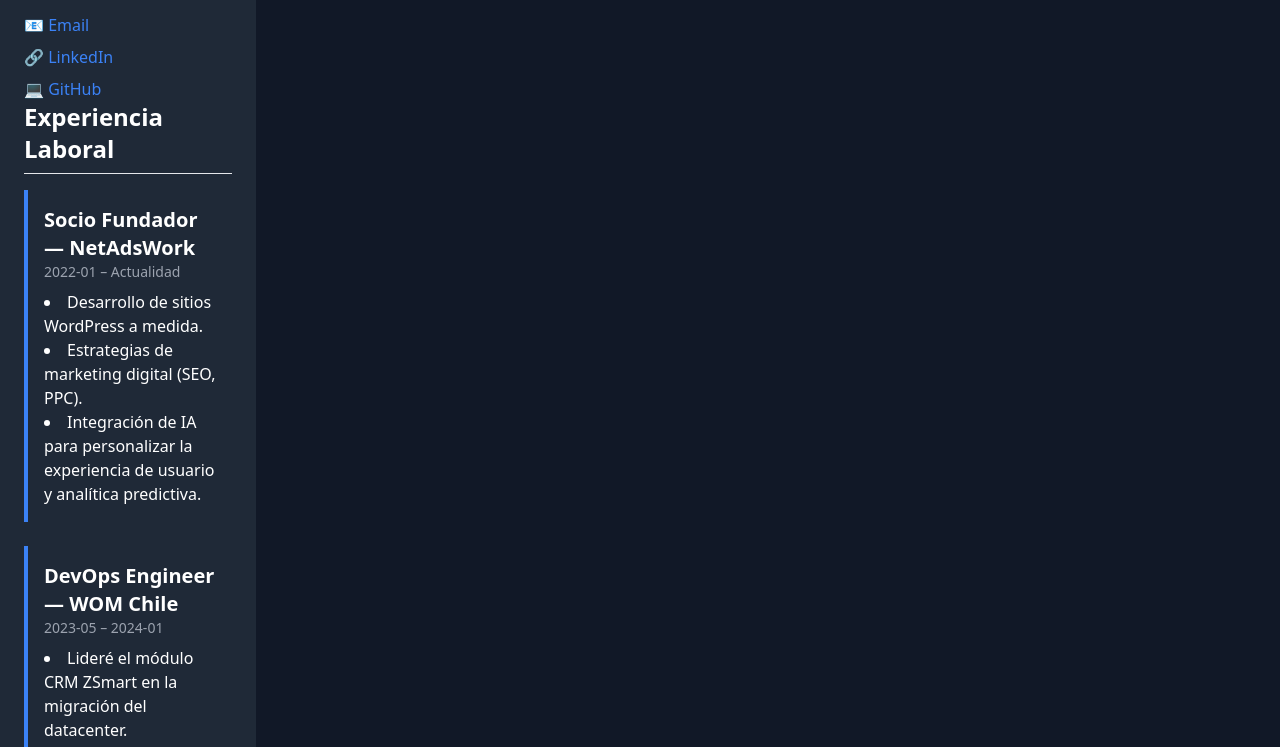
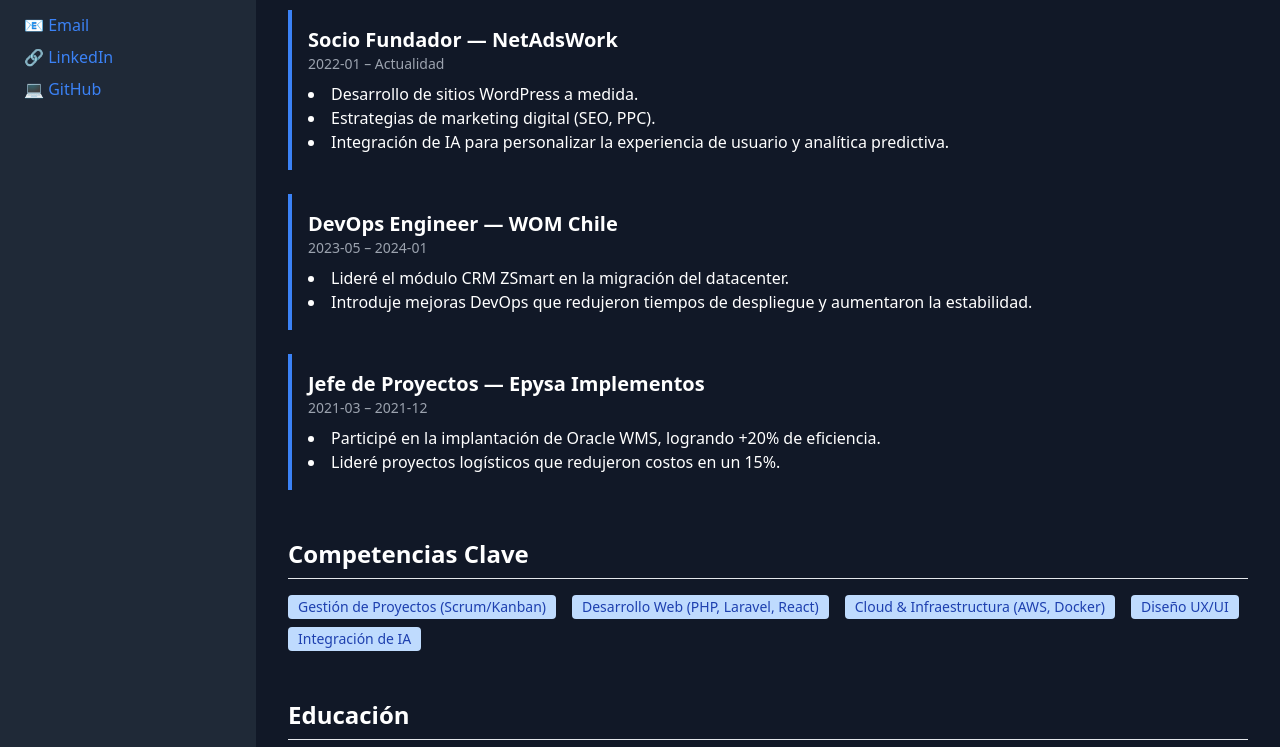
Before and after one commit to aiKristian/aikristian.github.io, a plain HTML site: page index.html in a window 1280 px wide. Shown: the part 79-826 px from the top of the page. Drawn offline with nearby package versions, Linux system fonts and the light colour scheme.

Commit message:
Update index.html

```diff
--- a/index.html
+++ b/index.html
@@ -24,7 +24,7 @@
     </style>
   </head>
   <body class="bg-white dark:bg-gray-900 text-gray-900 dark:text-white font-sans">
-    <div class="min-h-screen flex flex-col md:flex-row">
+      <div class="min-h-screen flex flex-col md:flex-row max-w-7xl mx-auto">
         <!-- Sidebar -->
         <aside class="bg-gray-100 dark:bg-gray-800 p-6 md:w-64 w-full">
           <h1 class="text-2xl font-bold">Cristian Gómez</h1>
@@ -34,8 +34,10 @@
             <a href="https://linkedin.com/in/aikristian" class="block text-blue-500 hover:underline" target="_blank">🔗 LinkedIn</a>
             <a href="https://github.com/aiKristian" class="block text-blue-500 hover:underline" target="_blank">💻 GitHub</a>
           </div>
-      </section>
+        </aside>
 
+        <!-- Main Content -->
+        <main class="flex-1 p-8">
           <!-- Experience Section -->
           <section id="experience" class="mb-12 fade-in" style="animation-delay: 0.4s;">
             <h2 class="text-2xl font-semibold mb-4 border-b pb-2">Experiencia Laboral</h2>
@@ -135,6 +137,7 @@
               <span class="bg-gray-200 dark:bg-gray-700 text-sm font-medium mr-2 px-2.5 py-0.5 rounded">ChatGPT</span>
             </div>
           </section>
+        </main>
       </div>
 
     <script>
```
Lines whose indentation alone changed are shown as unchanged.
